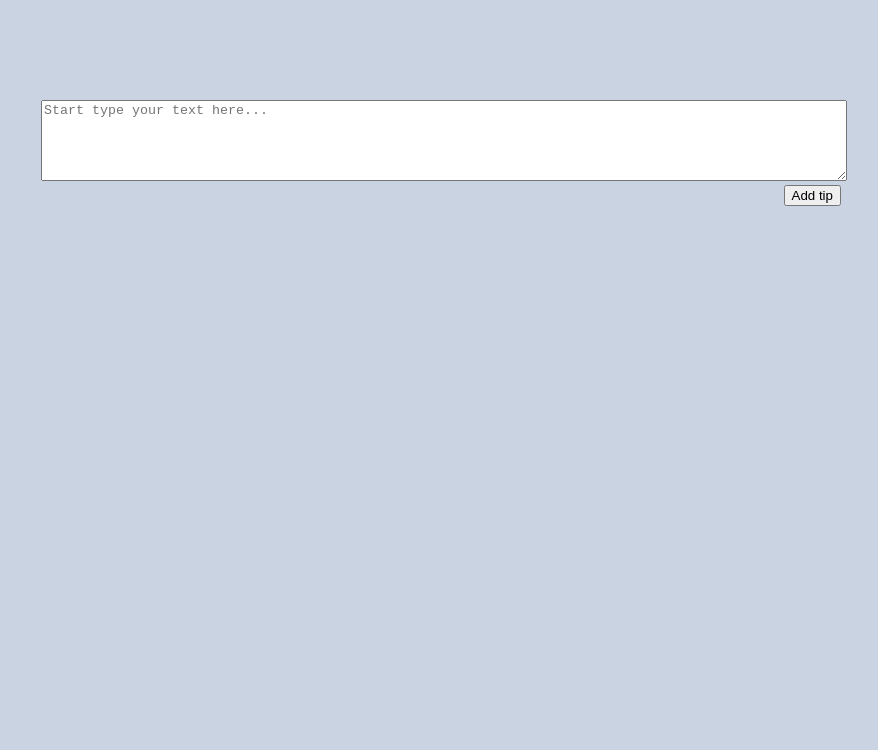
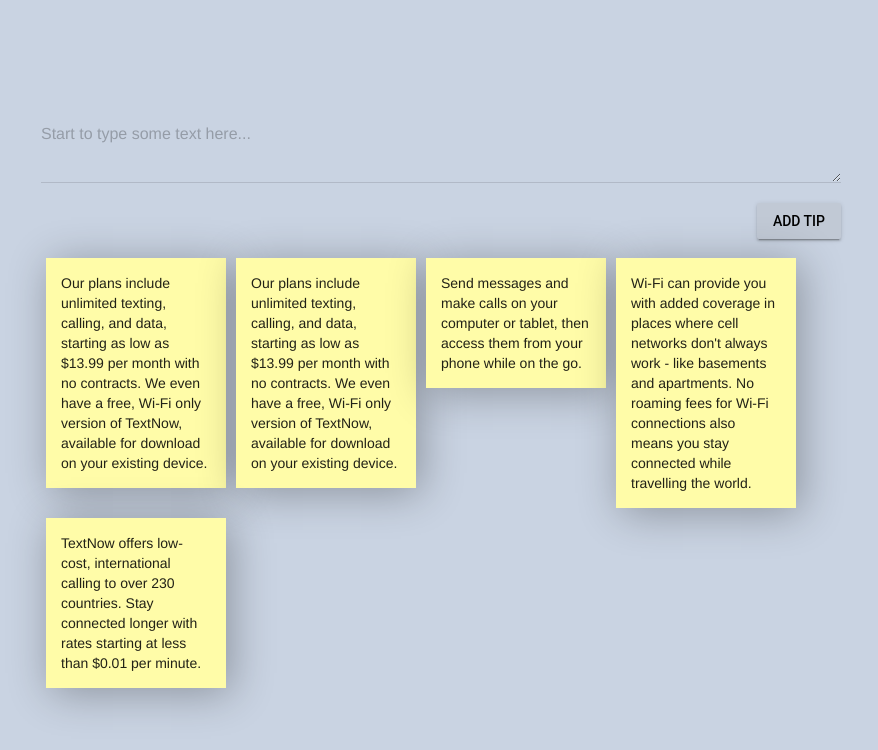
Before and after one commit to zhykovegor/tooltips, a website: page public/index.html in a window 1280 px wide. Shown: the whole page, without its empty margins (199-1077 px from the left). Drawn offline with nearby package versions, Linux system fonts and the light colour scheme.

Commit message:
add index.html

```diff
--- a/public/css/main.css
+++ b/public/css/main.css
@@ -6,17 +6,25 @@
 }
 
 #centralDiv {
-  width: 800px;
+  width: 65%;
+  max-width: 800px;
   height: 100%;
   margin: 0 auto;
 }
 
-#inputText {
-  width: 100%;
-  max-width: 800px;
-  margin-top: 100px;
+.tip {
+  margin: 5px;
+  padding: 15px;
+  width: 150px;
+  position: relative;
+  background-color: #fffca8;
+  float: left;
+  box-shadow: 5px 5px 40px 0px rgba(0, 0, 0, 0.3);
+  cursor: pointer;
+  -webkit-transition:all 0.2s;
+  transition:all 0.2s;
 }
 
-.button: {
-  background-color: #000000;
+.tip: hover {
+  box-shadow: 5px 5px 20px 0px rgba(0, 0, 0, 0.5);
 }
--- a/public/index.html
+++ b/public/index.html
@@ -3,12 +3,27 @@
 <head>
 	<script type="text/javascript" src="..\node_modules\angular\angular.js"></script>
 	<script type="text/javascript" src="build\bundle.min.js"></script>
+	<script defer src="https://code.getmdl.io/1.2.1/material.min.js"></script>
 	<link rel="stylesheet" type="text/css" href="css\main.css">
+	<link rel="stylesheet" href="https://fonts.googleapis.com/icon?family=Material+Icons">
+	<link rel="stylesheet" href="https://code.getmdl.io/1.2.1/material.green-lime.min.css" />
 </head>
 <body>
 	<div id="centralDiv">
-		<textarea id="inputText" rows="5" placeholder="Start type your text here..."></textarea>
-		<button id="addButton" style="float:right" class="button">Add tip</button>
+  	<div style="width: 100%; margin-top: 100px" class="mdl-textfield mdl-js-textfield">
+    	<textarea class="mdl-textfield__input" type="text" rows= "3" id="text" ></textarea>
+    	<label class="mdl-textfield__label" for="text">Start to type some text here...</label>
+  	</div>
+
+			<button style="float: right" class="mdl-button mdl-js-button mdl-button--raised mdl-js-ripple-effect">Add tip</button>
+
+		<div id="content" style="width: 100%; margin-top: 50px">
+			<div class="tip">Our plans include unlimited texting, calling, and data, starting as low as $13.99 per month with no contracts. We even have a free, Wi-Fi only version of TextNow, available for download on your existing device.</div>
+			<div class="tip">Our plans include unlimited texting, calling, and data, starting as low as $13.99 per month with no contracts. We even have a free, Wi-Fi only version of TextNow, available for download on your existing device.</div>
+			<div class="tip">Send messages and make calls on your computer or tablet, then access them from your phone while on the go.</div>
+			<div class="tip">Wi-Fi can provide you with added coverage in places where cell networks don't always work - like basements and apartments. No roaming fees for Wi-Fi connections also means you stay connected while travelling the world.</div>
+			<div class="tip">TextNow offers low-cost, international calling to over 230 countries. Stay connected longer with rates starting at less than $0.01 per minute.</div>
+		</div>
 	</div>
 </body>
 </html>
```
